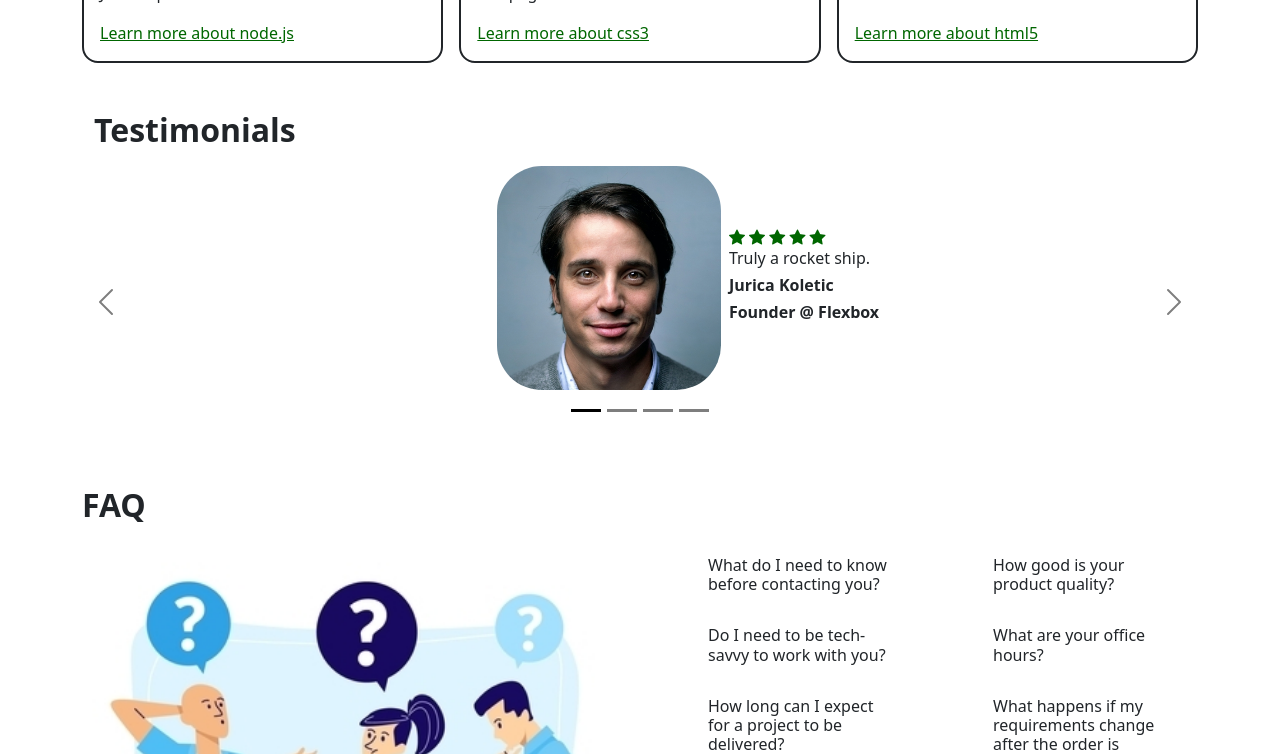
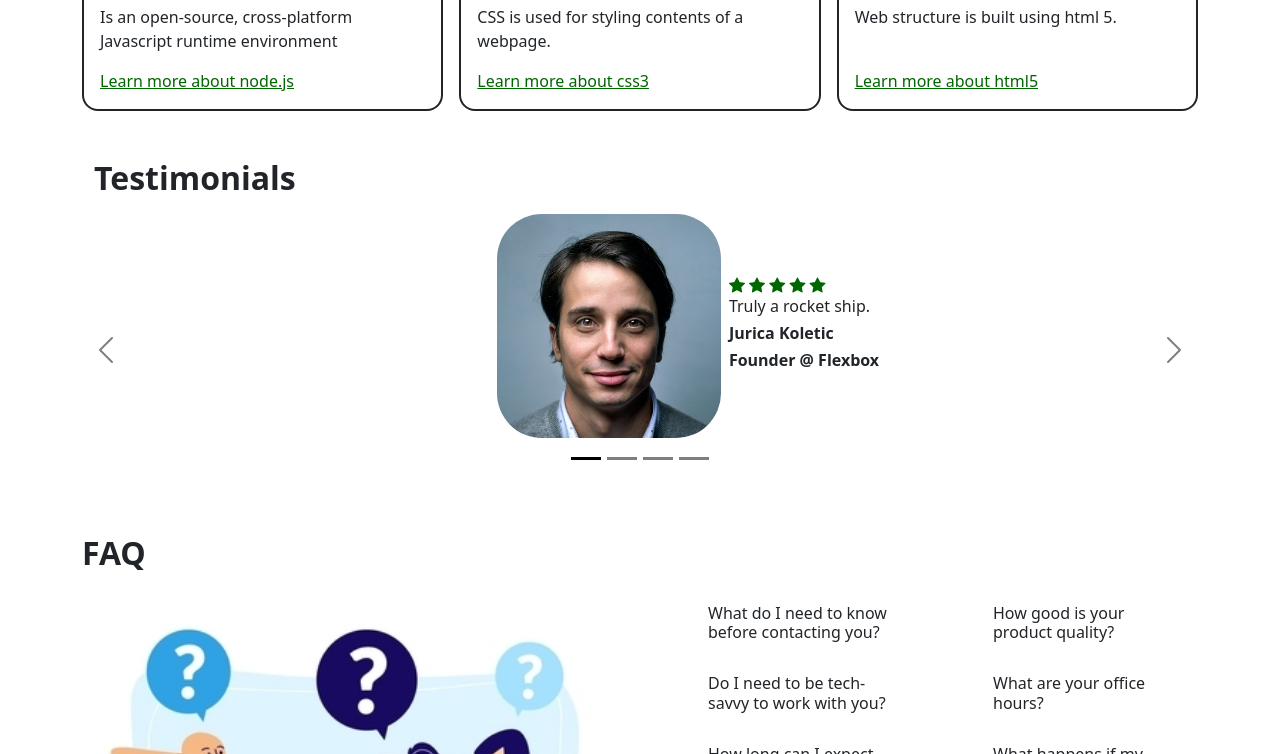
Before and after one commit to mygithubid1/um-caps, a website: page c5_hw2/index.html in a window 1280 px wide. Shown: the part 1340-2094 px from the top of the page. Drawn offline with nearby package versions, Linux system fonts and the light colour scheme.

Commit message:
Update index.html

```diff
--- a/c5_hw2/index.html
+++ b/c5_hw2/index.html
@@ -45,7 +45,7 @@
         </div>
     </nav>
 
-    <div class="flex-grow-1">
+    <div class="flex-grow-1 pt-5">
         <article class="container py-4">
             <header class="fs-2 fw-bolder pb-2" id="about-us">About</header>
             <div class="row">
```
